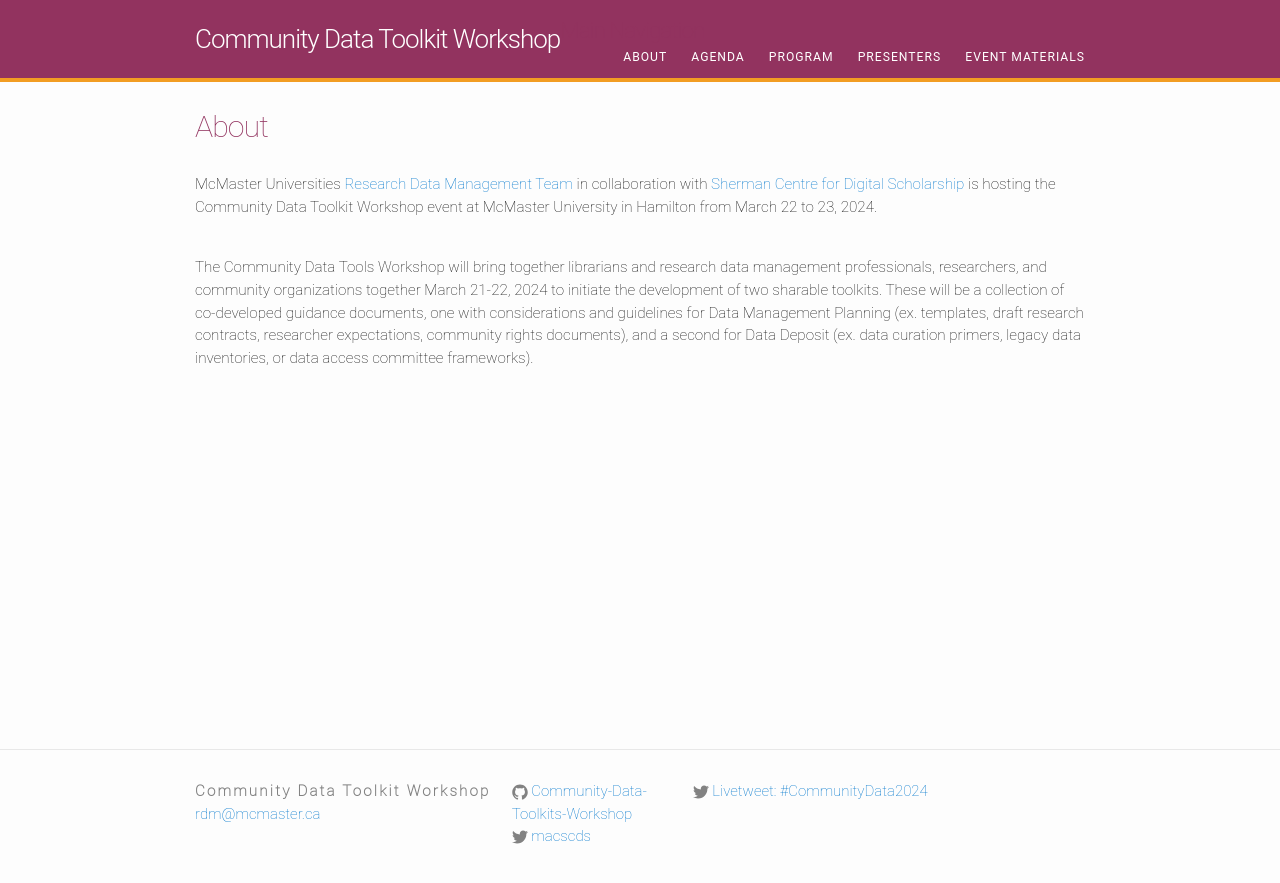
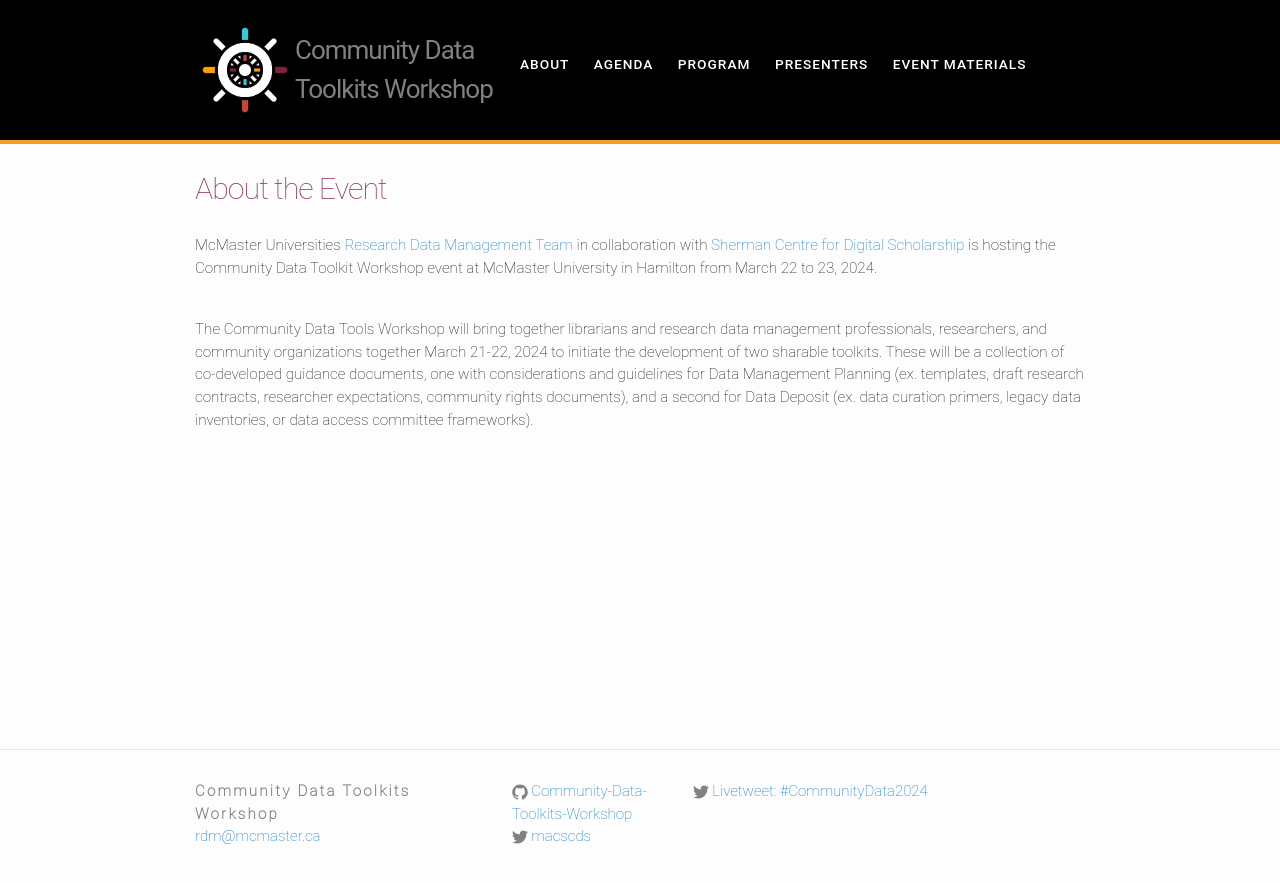
Before and after one commit to Community-Data-Toolkits-Workshop/CDTW, a Jekyll site: the page built from about.md, in a window 1280 px wide. Shown: the top 883 px of the page. Built offline with Jekyll 4.4.1, drawn with Linux system fonts in a browser that asks for light colours.

Commit message:
Updated website header

```diff
--- a/_config.yml
+++ b/_config.yml
@@ -1,5 +1,5 @@
 # Site settings
-title: Community Data Toolkit Workshop
+title: Community Data Toolkits Workshop
 email: rdm@mcmaster.ca
 description: > # this means to ignore newlines until "baseurl:"
 baseurl: "/CDTW" # the subpath of your site, e.g. /blog/
--- a/_includes/header.html
+++ b/_includes/header.html
@@ -1,11 +1,14 @@
 <header class="site-header">
 
   <div class="wrapper">
+
+    <a class="site-logo" href="{{ "/" | absolute_url }}"><img src="/CDTW/assets/img/CRDT-Helm-Inverted-Transparent.png"/></a>
 
     <a class="site-title" href="{{ site.baseurl }}/">{{ site.title }}</a>
 
 
     <nav class="site-nav">
+
 <!--
       <a href="#" class="menu-icon menu.open">
         <svg viewBox="0 0 18 15">
@@ -15,7 +18,6 @@
         </svg>
       </a>
 -->
-    <div class="trigger"><h1>Main Navigation</h1>
 
  {% include nav.html  %}
 
--- a/_sass/_header.scss
+++ b/_sass/_header.scss
@@ -5,21 +5,32 @@
     border-top: 0px solid $grey-color-dark;
 	border-bottom: 4px solid $clemson-orange;
     min-height: 56px;
-    background: $clemson-blue;
+    background: black;
     // Positioning context for the mobile navigation icon
-   position: relative;
+    position: relative;
 
 }
 
+.site-logo {
+	img {max-width: 100px;
+	transition: transform 1s ease;
+	}
+	img:hover {
+		transform: rotate(360deg);
+	  }
+}
+
 .site-title {
-    font-size: 26px;
+	max-width: 200px;
+	font-size: 26px;
 /* 		margin-top: 15px;
     line-height: 40px; */
     letter-spacing: -1px;
-    margin-bottom: 0;
-    float: left;
-    font-weight: 300;
+    padding-right: 5px;
+	margin: 0;
+    font-weight: 400;
 		font-family: 'Roboto', sans-serif;
+	transition: color 0.5s ease;
     color: #ffffff;
     &,
     &:visited {
@@ -28,12 +39,20 @@
     &,
     &:hover {
 	text-decoration: none;
+	color: grey;
 }
 }
 
 .site-header .wrapper {
-	padding-top: 20px;
-	position: relative;
+	padding: 20px;
+	display: flex;
+	/* justify-content: center; */
+	align-items: center;
+}
+
+.site-nav {
+	float: right;
+	/* display: inline-block; */
 }
 
 .site-nav ul li a {
@@ -43,13 +62,13 @@
 
 .site-nav ul {
 
-	text-align: left;
-	float: right;
+	/*text-align: left; */
+	/*float: right; */
 	padding-top: 9px;
-	font-size: 80%;
+	font-size: 90%;
 	letter-spacing: 1px;
 	line-height: 1em;
-	font-weight: 400;
+	font-weight: 500;
 	margin: 0;
 	padding: 0;
 	list-style-type: none;
@@ -72,4 +91,9 @@
 .site-nav a {
 	display: block;
         color: #ffffff;
+		transition: color 0.5s ease;
+
+		&:hover {
+			color: #fc9325;
+		}
 }
--- a/_sass/_mobile-header.scss
+++ b/_sass/_mobile-header.scss
@@ -44,6 +44,11 @@
 	background: #fff;
 	color: $clemson-blue;
 	text-decoration: none;
+	transition: none;
+	&:hover {
+		background: $clemson-blue;
+		color: white;
+	}
 
 }
 
--- a/about.md
+++ b/about.md
@@ -1,6 +1,6 @@
 ---
 layout: page
-title: About
+title: About the Event
 permalink: /about/
 ---
 
```
Also changed, not shown: index.md (+3 -3 lines), assets/img/CRDT-Helm-Inverted-Transparent.png (added).
